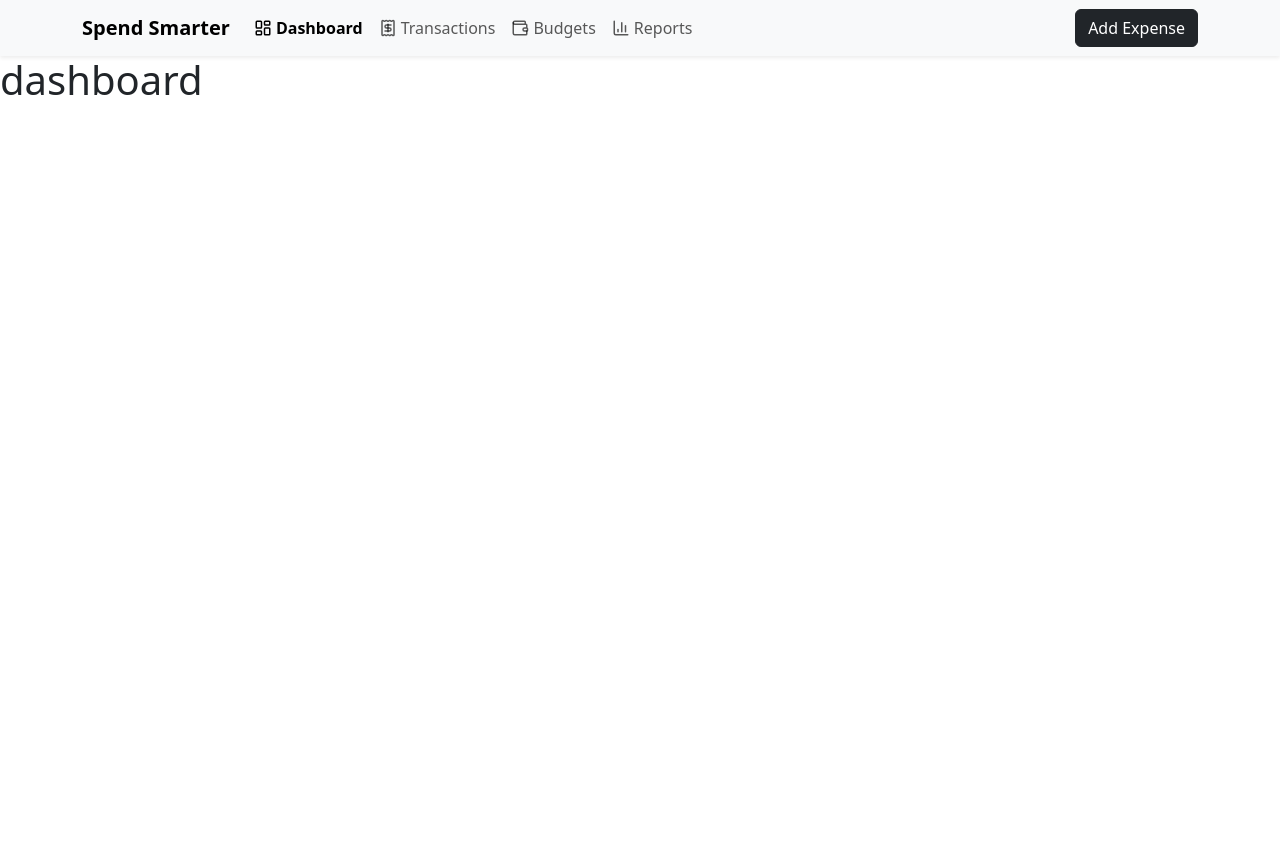
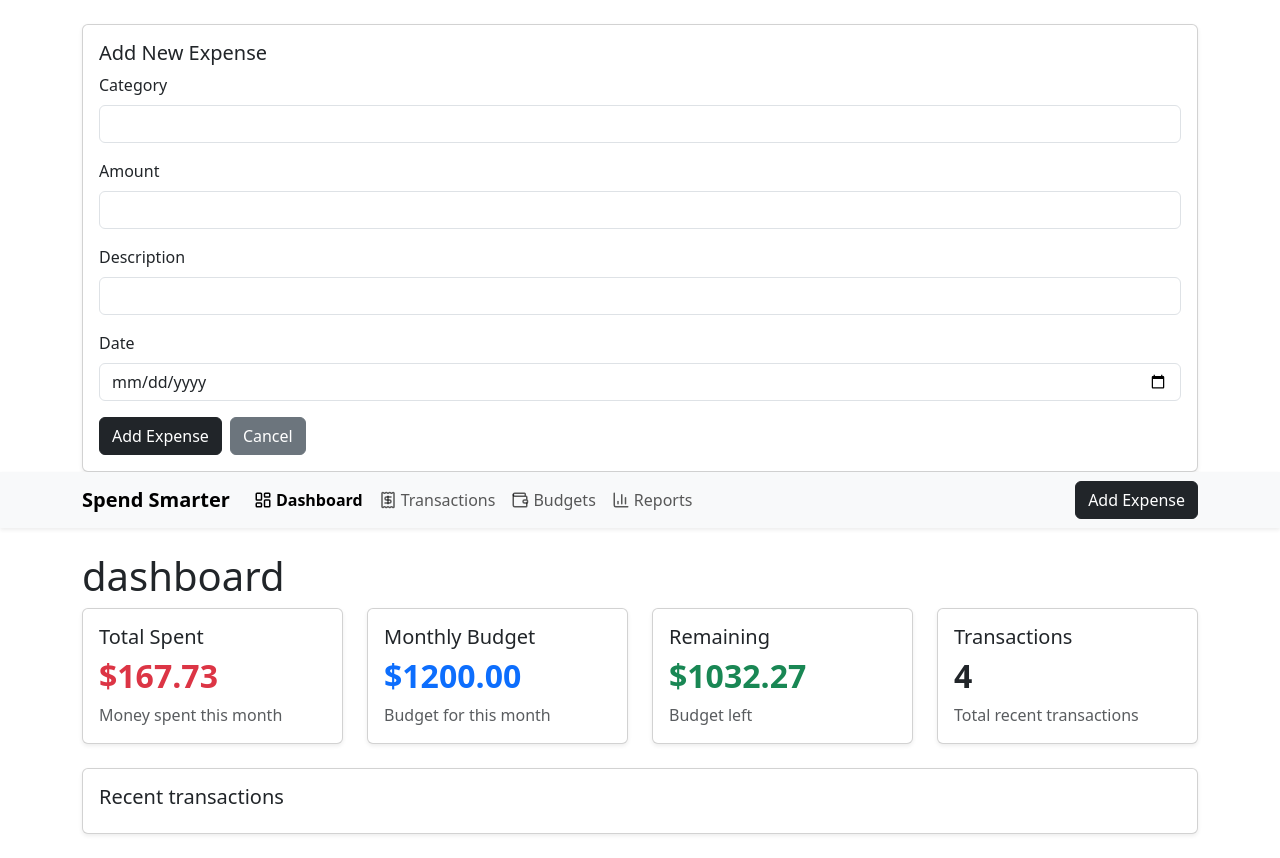
Before and after one commit to CS571-S26/p161, a React (Vite) app in the folder webproject/: page / in a window 1280 px wide. Both pictures are taken after a click on the button "Add Expense". Before the commit the page ends 800 px from the top, so only its background shows below. Built offline with nearby package versions, Linux system fonts and the light colour scheme.

Commit message:
changes to meet requirements for check in 2

```diff
--- a/webproject/src/App.jsx
+++ b/webproject/src/App.jsx
@@ -1,21 +1,53 @@
-import React from "react";
+import React, { useState } from "react";
 import { Routes, Route } from "react-router";
 import Dashboard from "./pages/Dashboard.jsx";
 import Transactions from "./pages/Transactions.jsx";
 import Budgets from "./pages/Budgets.jsx";
 import Reports from "./pages/Reports.jsx";
 import Layout from "./components/Layout.jsx"
+import ExpenseForm from "./components/ExpenseForm.jsx";
+import transactionsData from "./data/transactionsData.js";
 
 function App() {
+
+  const [transactions, setTransactions] = useState(transactionsData);
+  const [showForm, setShowForm] = useState(false);
+
+  function addTransaction(newTransaction) {
+    setTransactions((prev) => [...prev, newTransaction]);
+    setShowForm(false);
+  }
+
+
+  function openForm(){
+    setShowForm(true);
+  }
+
+  function closeForm(){
+    setShowForm(false);
+  }
+
   return (
-    <Routes>
-        <Route element={<Layout />}>
-            <Route index element={<Dashboard />} />
-            <Route path="/transactions" element={<Transactions />} />
-            <Route path="/budgets" element={<Budgets />} />
-            <Route path="/reports" element={<Reports />} />
+    <>
+      {showForm && (
+        <ExpenseForm
+          onAddTransaction={addTransaction}
+          onClose={closeForm}
+        />
+      )}
+
+      <Routes>
+        <Route element={<Layout openForm={openForm} />}>
+          <Route index element={<Dashboard transactions={transactions} />} />
+          <Route
+            path="transactions"
+            element={<Transactions transactions={transactions} />}
+          />
+          <Route path="budgets" element={<Budgets />} />
+          <Route path="reports" element={<Reports />} />
         </Route>
-    </Routes>
+      </Routes>
+    </>
   );
 }
 
--- /dev/null
+++ b/webproject/src/components/ExpenseForm.jsx
@@ -0,0 +1,99 @@
+import React, { useState } from "react";
+
+function ExpenseForm({ onAddTransaction, onClose }) {
+  const [formData, setFormData] = useState({
+    category: "",
+    amount: "",
+    description: "",
+    date: ""
+  });
+
+  function handleChange(event) {
+    const { name, value } = event.target;
+    setFormData({
+      ...formData,
+      [name]: value
+    });
+  }
+
+  function handleSubmit(event) {
+    event.preventDefault();
+
+    const newTransaction = {
+      id: Date.now(),
+      category: formData.category,
+      amount: parseFloat(formData.amount),
+      description: formData.description,
+      date: formData.date
+    };
+
+    onAddTransaction(newTransaction);
+  }
+
+  return (
+    <div className="container mt-4">
+      <div className="card shadow-sm">
+        <div className="card-body">
+          <h5 className="card-title">Add New Expense</h5>
+
+          <form onSubmit={handleSubmit}>
+            <div className="mb-3">
+              <label className="form-label">Category</label>
+              <input
+                type="text"
+                name="category"
+                className="form-control"
+                value={formData.category}
+                onChange={handleChange}
+              />
+            </div>
+
+            <div className="mb-3">
+              <label className="form-label">Amount</label>
+              <input
+                type="number"
+                name="amount"
+                className="form-control"
+                value={formData.amount}
+                onChange={handleChange}
+              />
+            </div>
+
+            <div className="mb-3">
+              <label className="form-label">Description</label>
+              <input
+                type="text"
+                name="description"
+                className="form-control"
+                value={formData.description}
+                onChange={handleChange}
+              />
+            </div>
+
+            <div className="mb-3">
+              <label className="form-label">Date</label>
+              <input
+                type="date"
+                name="date"
+                className="form-control"
+                value={formData.date}
+                onChange={handleChange}
+              />
+            </div>
+
+            <div className="d-flex gap-2">
+              <button type="submit" className="btn btn-dark">
+                Add Expense
+              </button>
+              <button type="button" className="btn btn-secondary" onClick={onClose}>
+                Cancel
+              </button>
+            </div>
+          </form>
+        </div>
+      </div>
+    </div>
+  );
+}
+
+export default ExpenseForm;
--- a/webproject/src/components/Layout.jsx
+++ b/webproject/src/components/Layout.jsx
@@ -2,10 +2,10 @@ import React from "react";
 import { Outlet } from "react-router";
 import NavigationBar from "./NavigationBar.jsx";
 
-function Layout() {
+function Layout({ openForm }) {
   return (
     <>
-      <NavigationBar />
+      <NavigationBar onOpenForm={openForm}/>
       <Outlet />
     </>
   );
--- a/webproject/src/components/NavigationBar.jsx
+++ b/webproject/src/components/NavigationBar.jsx
@@ -1,12 +1,8 @@
 import React from "react";
 import { NavLink } from "react-router";
 import { LayoutDashboard, Receipt, Wallet, BarChart3 } from "lucide-react";
-import Dashboard from "../pages/Dashboard.jsx";
-import Transactions from "../pages/Transactions.jsx";
-import Budgets from "../pages/Budgets.jsx";
-import Reports from "../pages/Reports.jsx";
 
-function NavigationBar() {
+function NavigationBar({ onOpenForm }) {
   return (
     <nav className="navbar navbar-expand-lg navbar-light bg-light shadow-sm">
       <div className="container">
@@ -78,7 +74,7 @@ function NavigationBar() {
             </li>
           </ul>
 
-          <button className="btn btn-dark">Add Expense</button>
+          <button className="btn btn-dark" onClick={onOpenForm}>Add Expense</button>
         </div>
       </div>
     </nav>
--- a/webproject/src/components/RecentTransactions.jsx
+++ b/webproject/src/components/RecentTransactions.jsx
@@ -0,0 +1,26 @@
+import React from "react";
+
+function RecentTransactions( {recentTransactions} ) {
+
+  const transactions = recentTransactions.slice(-5).reverse()
+
+  return (
+    <div className="row g-4 mb-4">
+      <div className="col-md-12">
+        <div className="card shadow-sm h-100">
+          <div className="card-body">
+            <h5 className="card-title">Recent transactions</h5>
+            {transactions.map((transaction, index) => (
+              <div key={index} className="d-flex justify-content-between border-bottom py-2">
+                <span>{transaction.category}</span>
+                <span className="fw-bold">${transaction.amount}</span>
+              </div>
+            ))}
+          </div>
+        </div>
+      </div>
+    </div>
+  );
+}
+
+export default RecentTransactions;
--- a/webproject/src/components/Summary.jsx
+++ b/webproject/src/components/Summary.jsx
@@ -0,0 +1,55 @@
+import React from "react";
+
+function Summary() {
+    //will implement a way to get these numbers
+  const totalSpent = 167.73;
+  const totalBudget = 1200;
+  const remainingBudget = totalBudget - totalSpent;
+  const totalTransactions = 4;
+
+  return (
+    <div className="row g-4 mb-4">
+      <div className="col-md-3">
+        <div className="card shadow-sm h-100">
+          <div className="card-body">
+            <h5 className="card-title">Total Spent</h5>
+            <h2 className="fw-bold text-danger">${totalSpent.toFixed(2)}</h2>
+            <p className="text-muted mb-0">Money spent this month</p>
+          </div>
+        </div>
+      </div>
+
+      <div className="col-md-3">
+        <div className="card shadow-sm h-100">
+          <div className="card-body">
+            <h5 className="card-title">Monthly Budget</h5>
+            <h2 className="fw-bold text-primary">${totalBudget.toFixed(2)}</h2>
+            <p className="text-muted mb-0">Budget for this month</p>
+          </div>
+        </div>
+      </div>
+
+      <div className="col-md-3">
+        <div className="card shadow-sm h-100">
+          <div className="card-body">
+            <h5 className="card-title">Remaining</h5>
+            <h2 className="fw-bold text-success">${remainingBudget.toFixed(2)}</h2>
+            <p className="text-muted mb-0">Budget left</p>
+          </div>
+        </div>
+      </div>
+
+      <div className="col-md-3">
+        <div className="card shadow-sm h-100">
+          <div className="card-body">
+            <h5 className="card-title">Transactions</h5>
+            <h2 className="fw-bold">{totalTransactions}</h2>
+            <p className="text-muted mb-0">Total recent transactions</p>
+          </div>
+        </div>
+      </div>
+    </div>
+  );
+}
+
+export default Summary;
--- /dev/null
+++ b/webproject/src/data/transactionsData.js
@@ -0,0 +1,2 @@
+const transactionsData = [];
+export default transactionsData;
--- a/webproject/src/pages/Dashboard.jsx
+++ b/webproject/src/pages/Dashboard.jsx
@@ -1,12 +1,18 @@
 import React from "react";
 import NavigationBar from "../components/NavigationBar";
+import Summary from "../components/Summary";
+import RecentTransactions from "../components/RecentTransactions"
 
-function Dashboard() {
+function Dashboard( {transactions} ) {
 
 
   return (
     <>
-      <h1>dashboard</h1>
+    <div className="container mt-4">
+        <h1>dashboard</h1>
+        <Summary />
+        <RecentTransactions recentTransactions={transactions}/>
+      </div>
     </>
   );
 }
--- a/webproject/src/pages/Transactions.jsx
+++ b/webproject/src/pages/Transactions.jsx
@@ -1,13 +1,41 @@
 import React from "react";
-import NavigationBar from "../components/NavigationBar";
 
-function Transactions() {
+function Transactions({ transactions }) {
   return (
-    <>
-      <div className="container mt-4">
-        <h1>Transactions</h1>
+    <div className="container mt-4">
+      <h1 className="mb-4">Transactions</h1>
+
+      <div className="card shadow-sm">
+        <div className="card-body">
+          {transactions.length === 0 ? (
+            <p className="text-muted mb-0">No transactions yet.</p>
+          ) : (
+            <div className="table-responsive">
+              <table className="table table-striped align-middle mb-0">
+                <thead>
+                  <tr>
+                    <th>Category</th>
+                    <th>Amount</th>
+                    <th>Description</th>
+                    <th>Date</th>
+                  </tr>
+                </thead>
+                <tbody>
+                  {transactions.map((transaction) => (
+                    <tr key={transaction.id}>
+                      <td>{transaction.category}</td>
+                      <td>${transaction.amount}</td>
+                      <td>{transaction.description}</td>
+                      <td>{transaction.date}</td>
+                    </tr>
+                  ))}
+                </tbody>
+              </table>
+            </div>
+          )}
+        </div>
       </div>
-    </>
+    </div>
   );
 }
 
```
